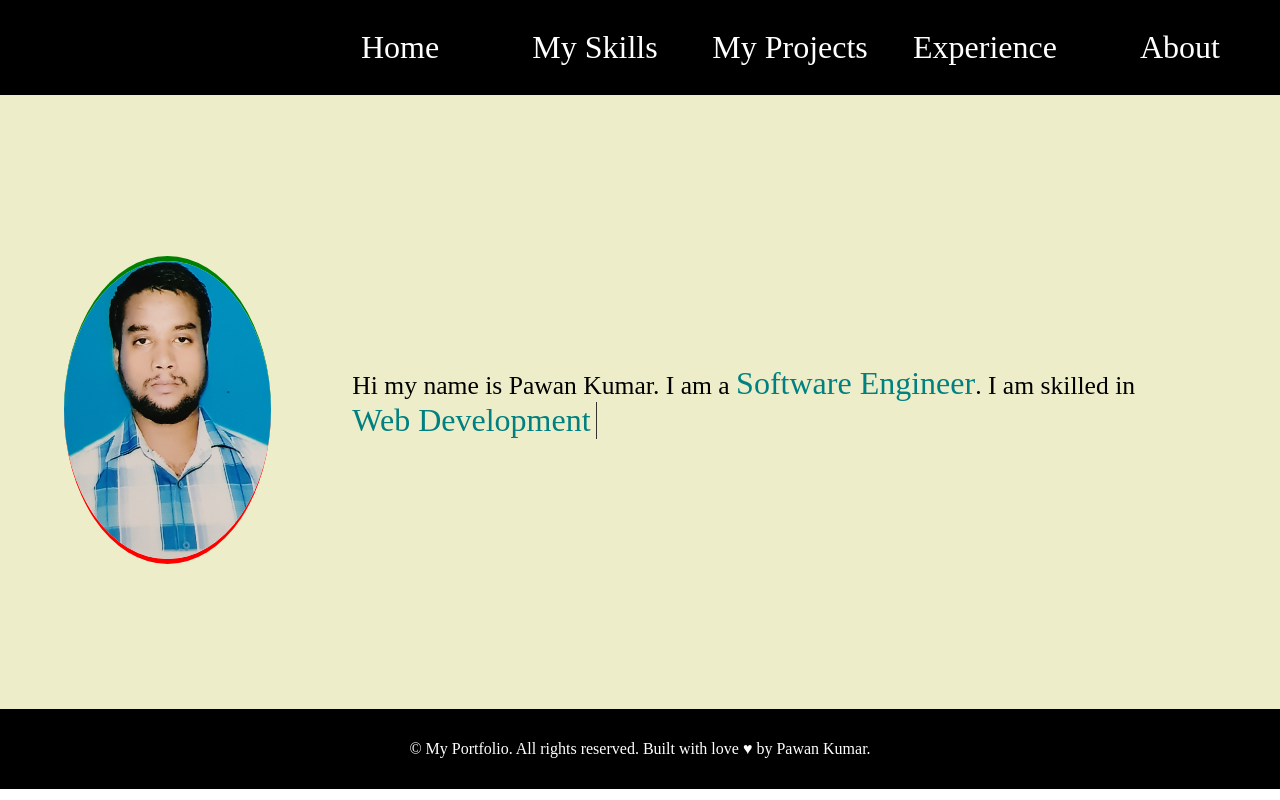
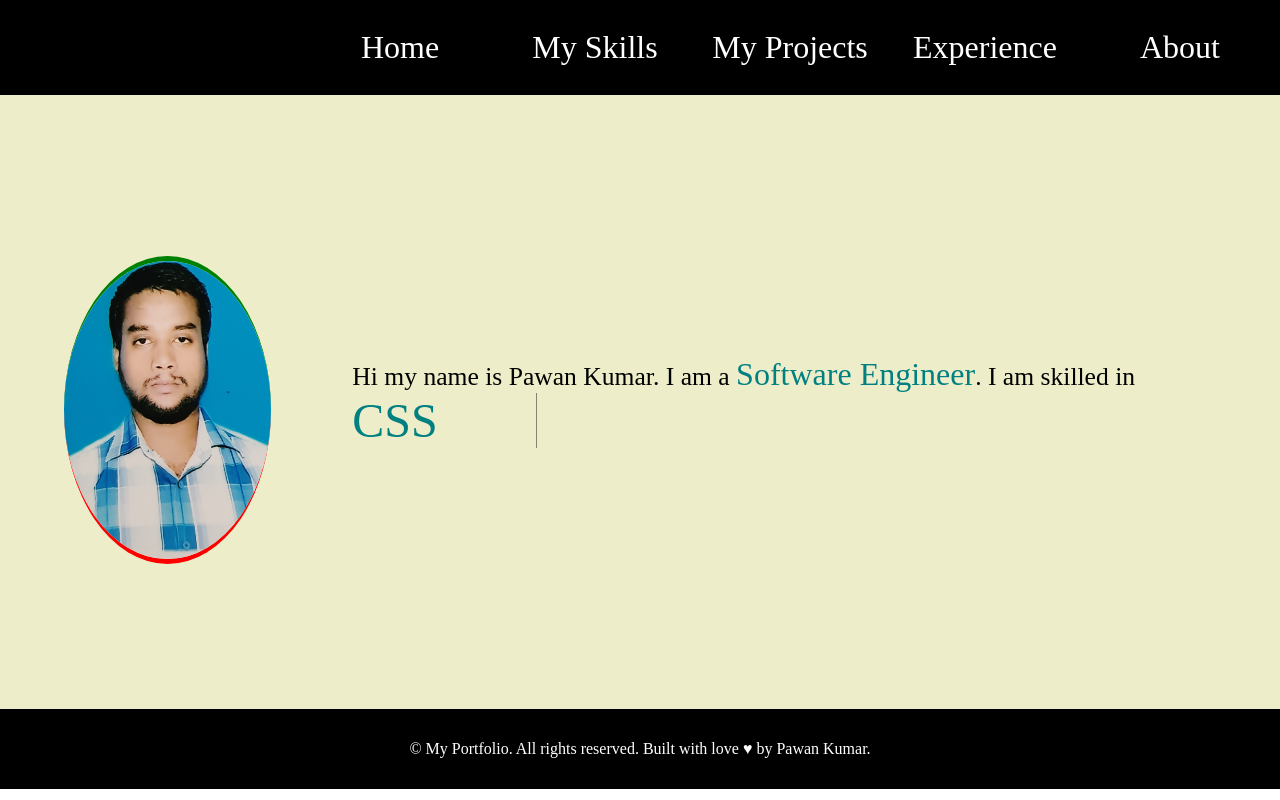
Before and after one commit to pawan100722/my-portfolio, a React (Vite) app: page / in a window 1280 px wide. Built offline with nearby package versions, Linux system fonts and the light colour scheme.

Commit message:
improved UI and typing effect

```diff
--- a/src/Pages/about.tsx
+++ b/src/Pages/about.tsx
@@ -1,3 +1,4 @@
+import { useEffect } from 'react';
 import '../Styles/about.css';
 import { AboutDetail } from '../Components/about-detail';
 import { Footer } from '../Components/footer';
@@ -8,6 +9,11 @@ import { WhatsappIcon } from '../Icons/WhatsappIcon';
 import { PhoneIcon } from '../Icons/PhoneIcon';
 
 export const About=()=>{
+
+  useEffect(()=>{
+      window.scrollTo(0,0)
+    },[])
+
   return (
     <div className="about-page-main-container">
       <h1 className="about-page-main-heading">About</h1>
--- a/src/Pages/experiences.tsx
+++ b/src/Pages/experiences.tsx
@@ -1,3 +1,4 @@
+import { useEffect } from 'react';
 import { Experience } from '../Components/experience';
 import { Footer } from '../Components/footer';
 import milestoneLogo from '../Logos/milestoneos-logo.jpg';
@@ -5,6 +6,11 @@ import pragmaLogo from '../Logos/pragma-logo.jpg';
 import '../Styles/experiences.css'
 
 export const Experiences=()=>{
+
+  useEffect(()=>{
+      window.scrollTo(0,0)
+    },[])
+
   return (
     <div className="experiences-page-main-container">
       <h1 className="experiences-page-main-heading">
--- a/src/Pages/homepage.tsx
+++ b/src/Pages/homepage.tsx
@@ -9,8 +9,8 @@ export const Homepage=()=>{
         <div className="homepage-items-container">
           <img className='homepage-image' src={myImage} />
           <p className='intro-text'>
-            Hi my name is Pawan Kumar. I am a <span className='highlighted-text custom-words'>Software Engineer</span>. I
-            am skilled in <span className='highlighted-text animated-text'>Web Development</span>
+            Hi my name is Pawan Kumar. I am a <span className='highlighted-text'>Software Engineer</span>. I
+            am skilled in <span className='highlighted-text animated-text'></span>
           </p>
         </div>
       </div>
--- a/src/Pages/my-projects.tsx
+++ b/src/Pages/my-projects.tsx
@@ -1,8 +1,12 @@
+import { useEffect } from 'react';
 import '../Styles/projects.css';
 import { Project } from "../Components/project.tsx";
 import whatsappWebCloneImage from "../Images/projects/whatsapp-web-clone.png";
 
 export const MyProjects=()=>{
+  useEffect(()=>{
+      window.scrollTo(0,0)
+    },[])
 
   return (
     <div className="projects-page-container">
--- a/src/Pages/my-skills.tsx
+++ b/src/Pages/my-skills.tsx
@@ -6,8 +6,15 @@ import reactLogo from '../Logos/reactjs-logo.jpg';
 import nodeLogo from '../Logos/nodejs-logo.png';
 import '../Styles/skills.css'
 import { Footer } from '../Components/footer';
+import { useEffect } from 'react';
 
 export const MySkills=()=>{
+
+  useEffect(()=>{
+    window.scrollTo(0,0)
+  },[])
+
+
   return (
     <div className="skills-page-main-container">
       <div className="skill-page-head-container">
--- a/src/Styles/experiences.css
+++ b/src/Styles/experiences.css
@@ -91,8 +91,6 @@
 }
 
 .experiences-page-main-container{
-  /* margin-top: 5rem; */
-  /* margin-top: 2rem; */
 }
 
 .experiences-page-main-heading{
--- a/src/Styles/homepage.css
+++ b/src/Styles/homepage.css
@@ -1,4 +1,4 @@
-.homepage-main-container{
+.homepage-main-container {
   display: flex;
   flex-wrap: wrap;
   justify-content: center;
@@ -7,7 +7,7 @@
   height: 76.8dvh;
 }
 
-.homepage-image{
+.homepage-image {
   width: 18%;
   border-bottom: 5px solid red;
   border-top: 5px solid green;
@@ -15,15 +15,13 @@
   margin-top: 15px;
 }
 
-
-
-.intro-text{
+.intro-text {
   font-size: 1.6rem;
-  margin:auto;
+  margin: auto;
   padding: 10px;
 }
 
-.homepage-items-container{
+.homepage-items-container {
   display: flex;
   flex-wrap: wrap;
   justify-content: center;
@@ -32,26 +30,36 @@
   margin: auto;
 }
 
-.highlighted-text{
+.highlighted-text {
   font-size: 2rem;
-  color:teal;
+  color: teal;
 }
 
-@media(max-width:600px){
-  .homepage-main-container{
+@media (max-width: 600px) {
+  .homepage-main-container {
     height: 81.1dvh;
   }
-  .homepage-image{
+  .homepage-image {
     width: 50%;
   }
-
 }
 
-.animated-text{
-  content: '';
+/* .animated-text {
   display: inline-block;
   overflow: hidden;
-  animation: typing 2s ease alternate infinite, blink-cursor 1s ease infinite;
+  animation: typing 2s ease alternate infinite,blink-cursor 1s ease infinite;
+  white-space: nowrap;
+  display: flex;
+  align-items: center;
+  border-right: 1px solid black;
+} */
+
+.animated-text::after{
+  content:'';
+  font-size: 3rem;
+  display: inline-block;
+  overflow: hidden;
+  animation: typing 2s alternate infinite,change-words 16s infinite,blink-cursor 0.3s ease infinite alternate;
   white-space: nowrap;
   display: flex;
   align-items: center;
@@ -59,39 +67,38 @@
 }
 
 @keyframes typing {
-  0%{
+  0% {
     width: 0ch;
   }
-  100%{
-    width: 16ch;
+  100% {
+    width: 8ch;
+  }
+}
+
+@keyframes change-words {
+  0%,24% {
+    content: "HTML";
+  }
+
+  25%,49%{
+    content: 'CSS';
+  }
+
+  50%,99% {
+    content: "React.JS";
+  }
+  100% {
+    content: "Web Development";
   }
 
 }
 
-@keyframes change-words {
-  0%{
-    content:'Software'
-  }
-
-  25%{
-    content: 'Software Engineer';
-  }
-
-  50%{
-    content: 'Software Programmer';
-  }
-
-  100%{
-    content: 'Web Developer';
-  }
-}
-
 @keyframes blink-cursor {
-  0%{
+  0% {
     border-color: transparent;
   }
 
-  100%{
+  100% {
     border-color: solid black;
   }
 }
```
